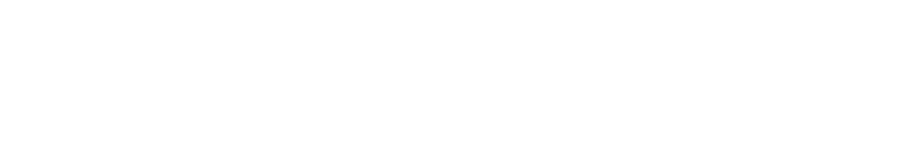
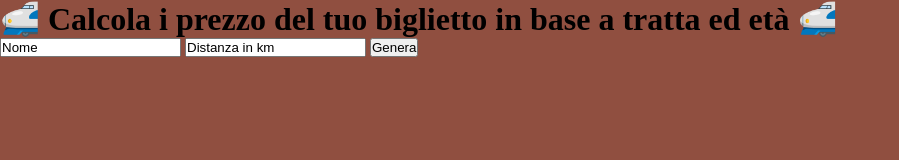
Before and after one commit to EsterDahri1/js-biglietto-treno-form, a plain HTML site: page index.html in a window 1280 px wide. Shown: the whole page, without its empty margins (0-899 px from the left). Drawn offline with Linux system fonts and the light colour scheme.

Commit message:
add name km and fullprice

```diff
--- a/assets/css/style.css
+++ b/assets/css/style.css
@@ -0,0 +1,17 @@
+*{
+    margin: 0;
+    padding: 0;
+    box-sizing: border-box;
+}
+
+:root{
+    --tr-primary: #904f40;
+    --tr-brown: #674128;
+    --tr-black: #090605;
+    --tr-violet: #6a4c64;
+    --tr-dark: #29191d;
+}
+
+body{
+    background-color: var(--tr-primary);
+}
--- a/assets/js/main.js
+++ b/assets/js/main.js
@@ -0,0 +1,25 @@
+/*Descrizione:
+Scrivere un programma che chieda all’utente:
+Il numero di chilometri da percorrere
+Età del passeggero Sulla base di queste informazioni dovrà calcolare il prezzo totale del biglietto di viaggio, secondo le seguenti regole:
+il prezzo del biglietto è definito in base ai km (0.21 € al km)
+va applicato uno sconto del 20% per i minorenni
+va applicato uno sconto del 40% per gli over 65.
+
+*/
+
+//Chiedo nome dell'utente
+const userName = document.getElementById("myName");
+
+//Chiedo km da percorrere nell'input
+const userKm = Number(document.getElementById("myDistance"));
+
+//Chiedo età del passeggero
+
+//Enuncio prezzo pieno
+let fullPrice = 0.21 * userKm;
+
+//Output in console
+
+
+//If/else if/else
--- a/index.html
+++ b/index.html
@@ -7,7 +7,13 @@
     <link rel="stylesheet" href="./assets/css/style.css">
 </head>
 <body>
+    <h1>🚅 Calcola i prezzo del tuo biglietto in base a tratta ed età 🚅</h1>
+    <div id="generateTicket">
+        <input type="text" id="myName" value="Nome">
+        <input type="text" id="myDistance" value="Distanza in km">
+        <button>Genera</button>
 
+    </div>
 
     <script type="text/javascript" src="./assets/js/main.js"></script>
 </body>
```
